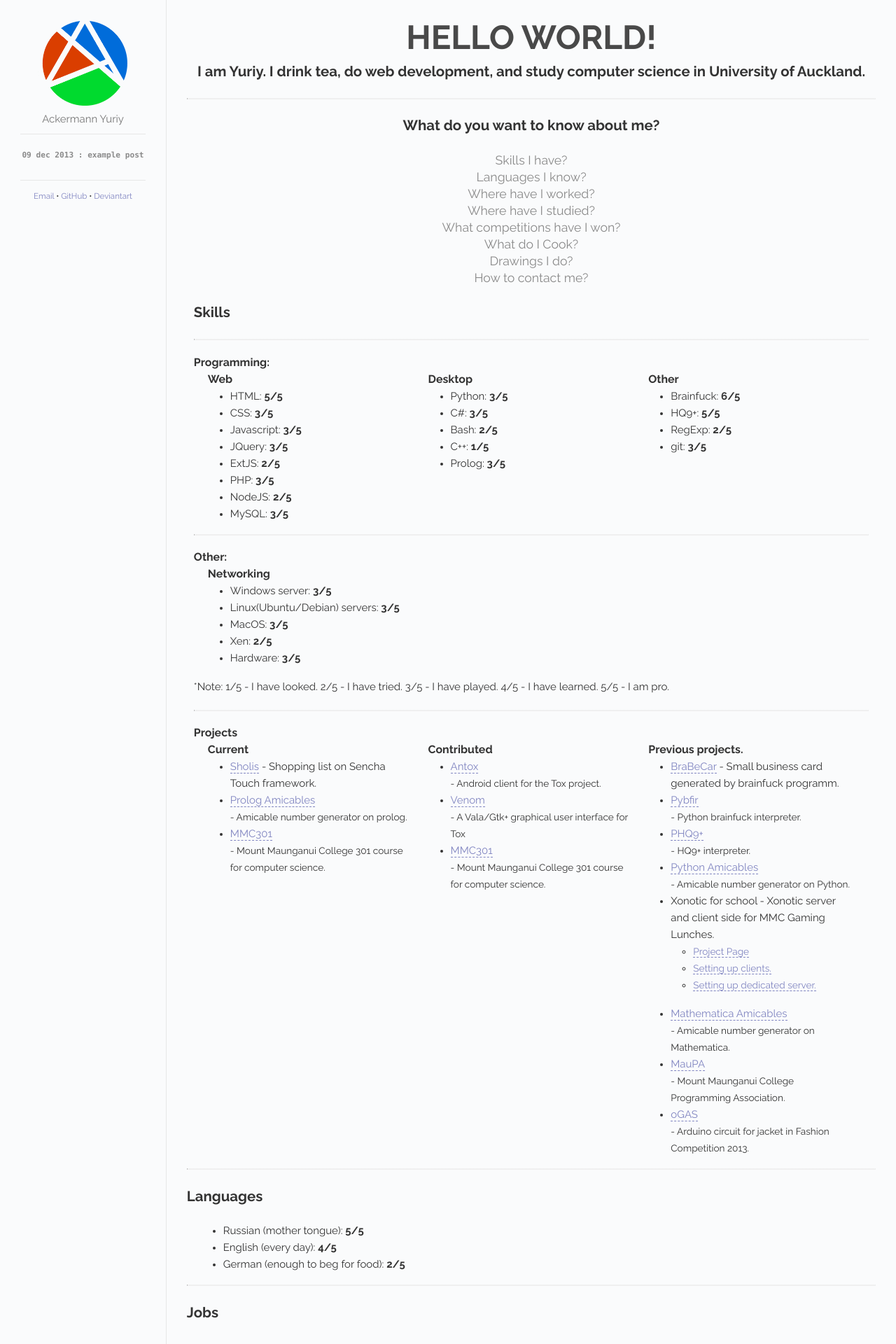
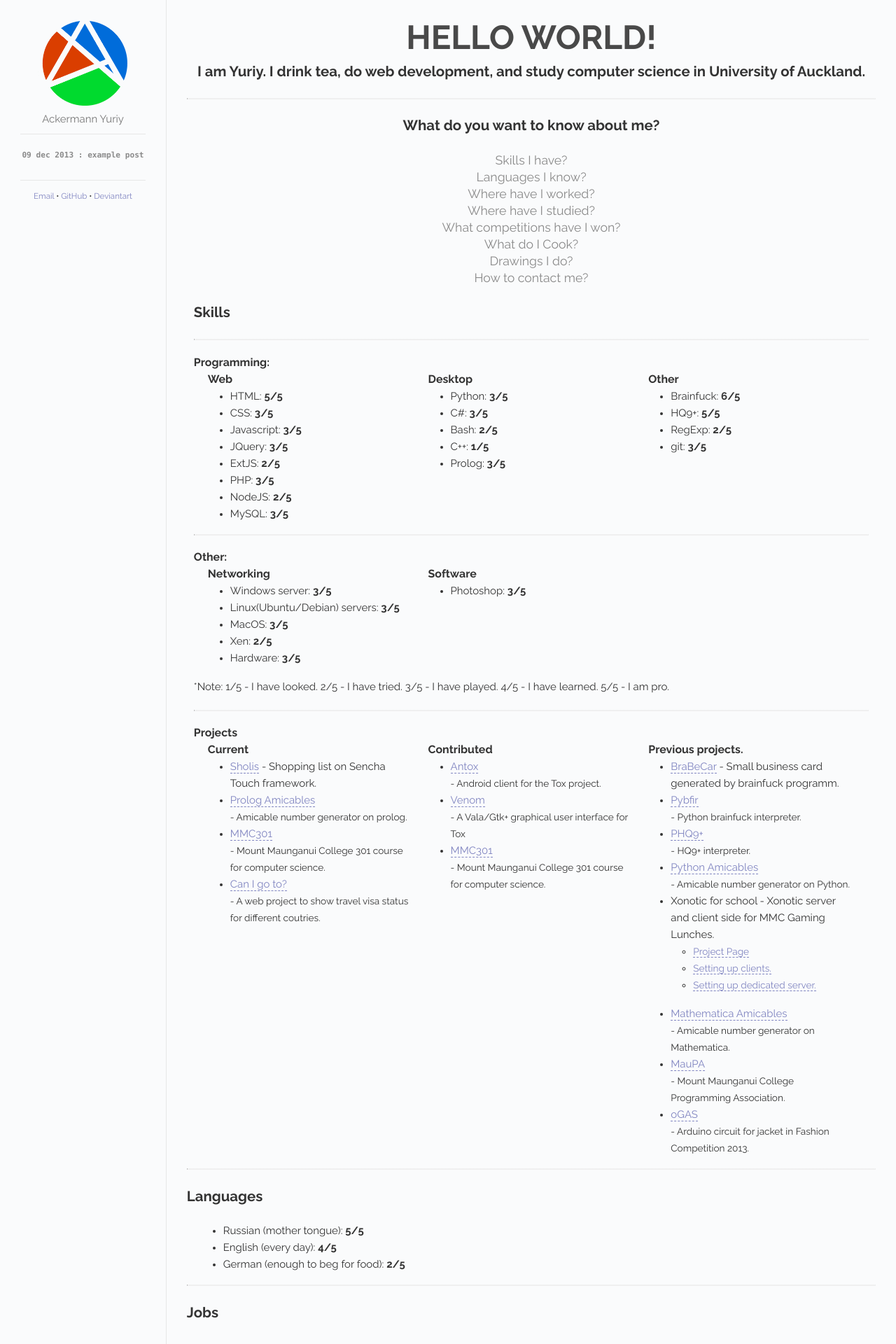
Before and after one commit to herrjemand/herrjemand.github.io, a Jekyll site: the page built from index.html, in a window 1280 px wide. Shown: the top 1920 px of the page at 70% size. Built offline with Jekyll 4.4.1, drawn with Linux system fonts in a browser that asks for light colours; Markdown is read by kramdown in place of the engine named in the settings.

Commit message:
added project and a skill.

```diff
--- a/index.html
+++ b/index.html
@@ -77,6 +77,12 @@ title: Home
 							<li><p>Hardware: 					<b>3/5</b></p></li>
 						</ul>
 					</div>
+					<div class="col-4">
+						<h3>Software</h3>
+						<ul>
+							<li><p>Photoshop: 					<b>3/5</b></p></li>
+						</ul>
+					</div>
 				</section>
 
 				<p>*Note: 1/5 - I have looked. 2/5 - I have tried. 3/5 - I have played. 4/5 - I have learned. 5/5 - I am pro.</p>
@@ -91,6 +97,7 @@ title: Home
 								<li><p><a href="https://github.com/herrniemand/Sencha__Sholis">Sholis</a> - Shopping list on Sencha Touch framework.</p></li>
 								<li><p><a href="https://github.com/herrniemand/Prolog__Amicables">Prolog Amicables</a></p> - Amicable number generator on prolog.</li>
 								<li><p><a href="https://github.com/herrniemand/PHP__MMC_301_Web">MMC301</a></p> - Mount Maunganui College 301 course for computer science.</li>
+								<li><p><a href="https://github.com/herrniemand/Web__CanIGoTo">Can I go to?</a></p> - A web project to show travel visa status for different coutries.</li>
 							</ul>
 						</div>
 						<div class="col-4">
```
